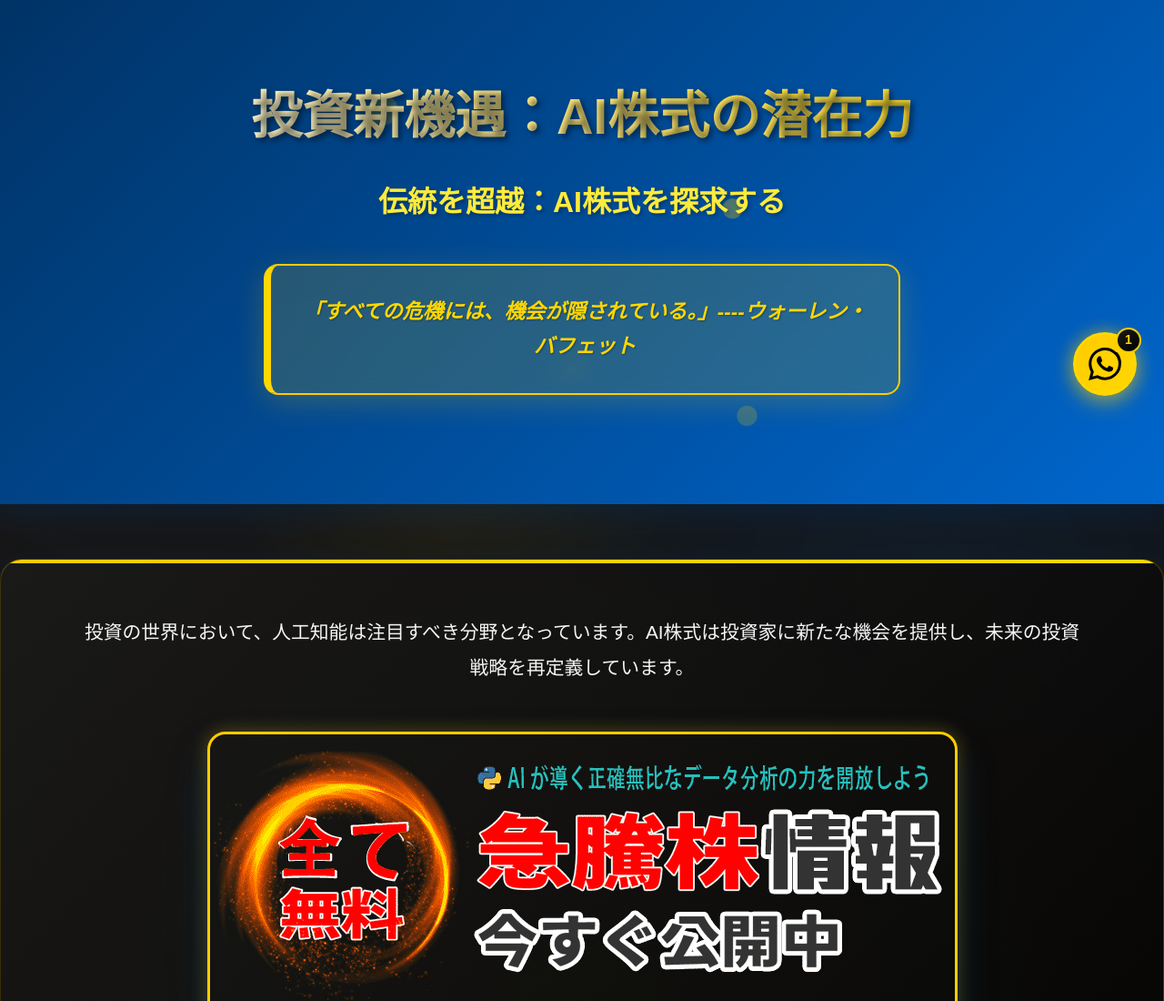
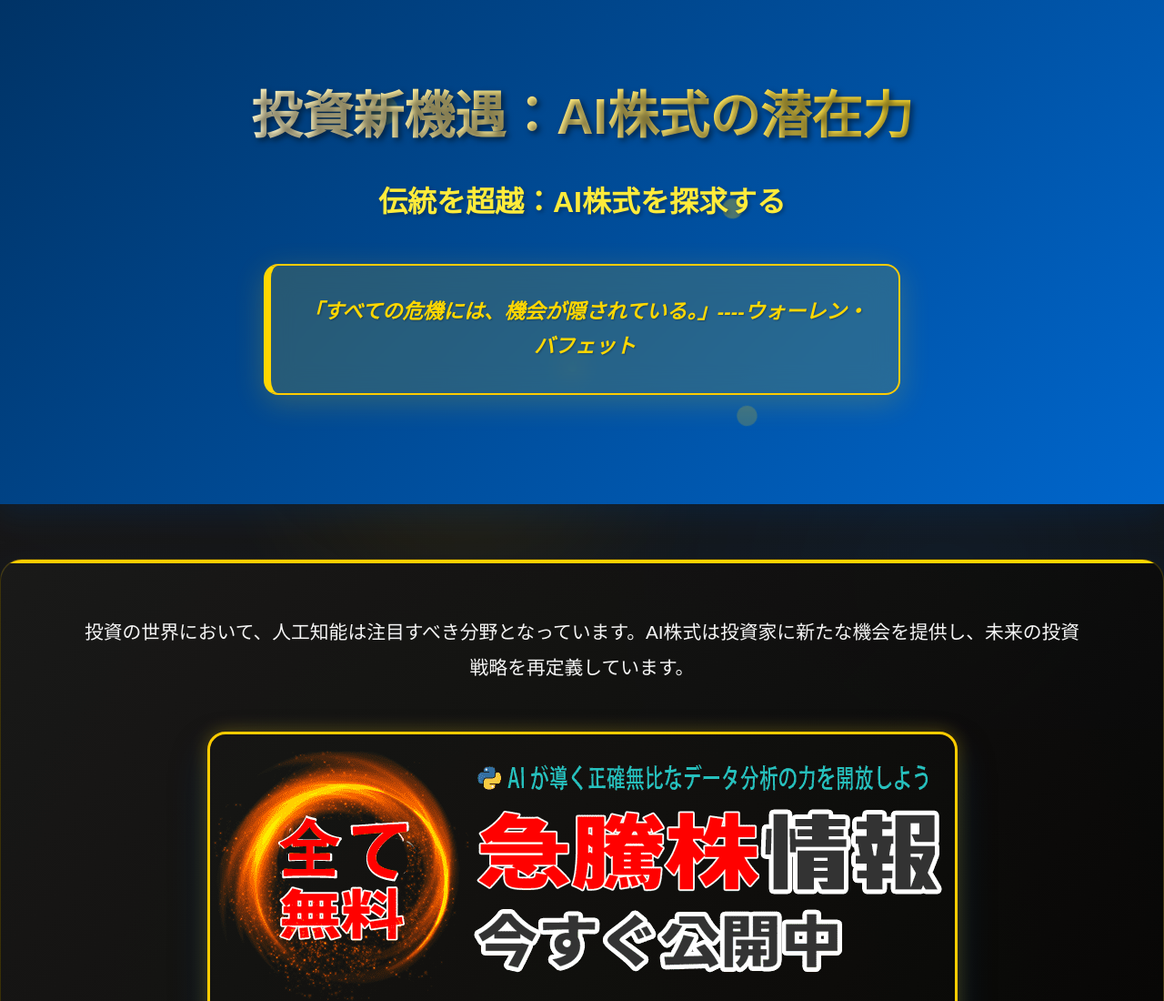
Before and after one commit to CHENMOUAD/kmad612tt.shop, a plain HTML site: page index.html in a window 1280 px wide. Shown: the top 1100 px of the page at 91% size. Drawn offline with Linux system fonts and the light colour scheme.

Commit message:
Update index.html

```diff
--- a/index.html
+++ b/index.html
@@ -726,13 +726,7 @@ function gtag_report_conversion(url) {
 </head>
 <body>
     <div class="ocean-wrapper">
-        <!-- WhatsAppボタン -->
-        <div class="ocean-whatsapp" onclick="t2(); return false;">
-            <svg class="ocean-whatsapp-icon" viewBox="0 0 24 24">
-                <path d="M17.472 14.382c-.297-.149-1.758-.867-2.03-.967-.273-.099-.471-.148-.67.15-.197.297-.767.966-.94 1.164-.173.199-.347.223-.644.075-.297-.15-1.255-.463-2.39-1.475-.883-.788-1.48-1.761-1.653-2.059-.173-.297-.018-.458.13-.606.134-.133.298-.347.446-.52.149-.174.198-.298.298-.497.099-.198.05-.371-.025-.52-.075-.149-.669-1.612-.916-2.207-.242-.579-.487-.5-.669-.51-.173-.008-.371-.01-.57-.01-.198 0-.52.074-.792.372-.272.297-1.04 1.016-1.04 2.479 0 1.462 1.065 2.875 1.213 3.074.149.198 2.096 3.2 5.077 4.487.709.306 1.262.489 1.694.625.712.227 1.36.195 1.871.118.571-.085 1.758-.719 2.006-1.413.248-.694.248-1.289.173-1.413-.074-.124-.272-.198-.57-.347m-5.421 7.403h-.004a9.87 9.87 0 01-5.031-1.378l-.361-.214-3.741.982.998-3.648-.235-.374a9.86 9.86 0 01-1.51-5.26c.001-5.45 4.436-9.884 9.888-9.884 2.64 0 5.122 1.03 6.988 2.898a9.825 9.825 0 012.893 6.994c-.003 5.45-4.437 9.884-9.885 9.884m8.413-18.297A11.815 11.815 0 0012.05 0C5.495 0 .16 5.335.157 11.892c0 2.096.547 4.142 1.588 5.945L.057 24l6.305-1.654a11.882 11.882 0 005.683 1.448h.005c6.554 0 11.89-5.335 11.893-11.893A11.821 11.821 0 0020.9 3.297"/>
-            </svg>
-            <span class="ocean-notification">1</span>
-        </div>
+
 
         <!-- ヒーローセクション -->
         <header class="ocean-hero">
```
